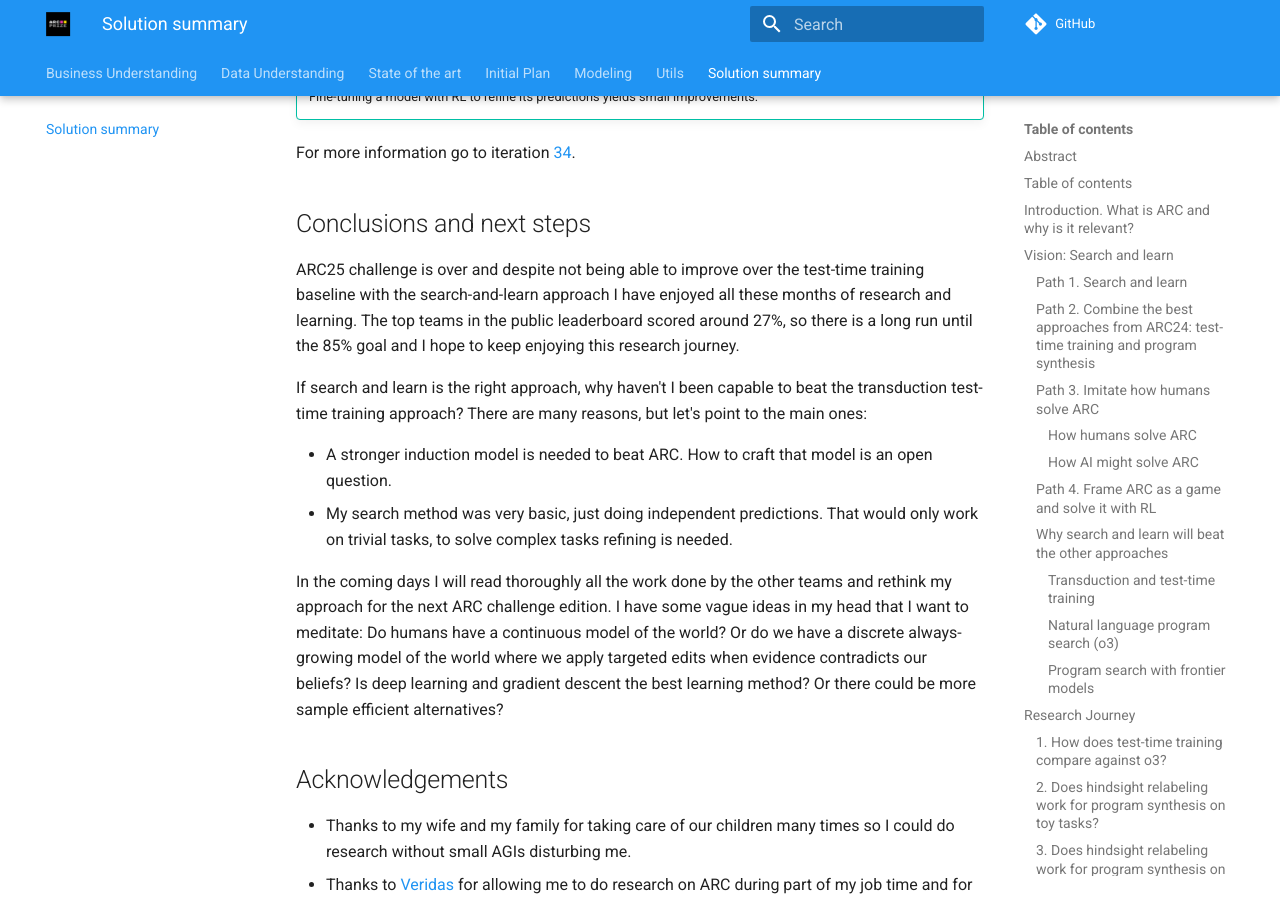
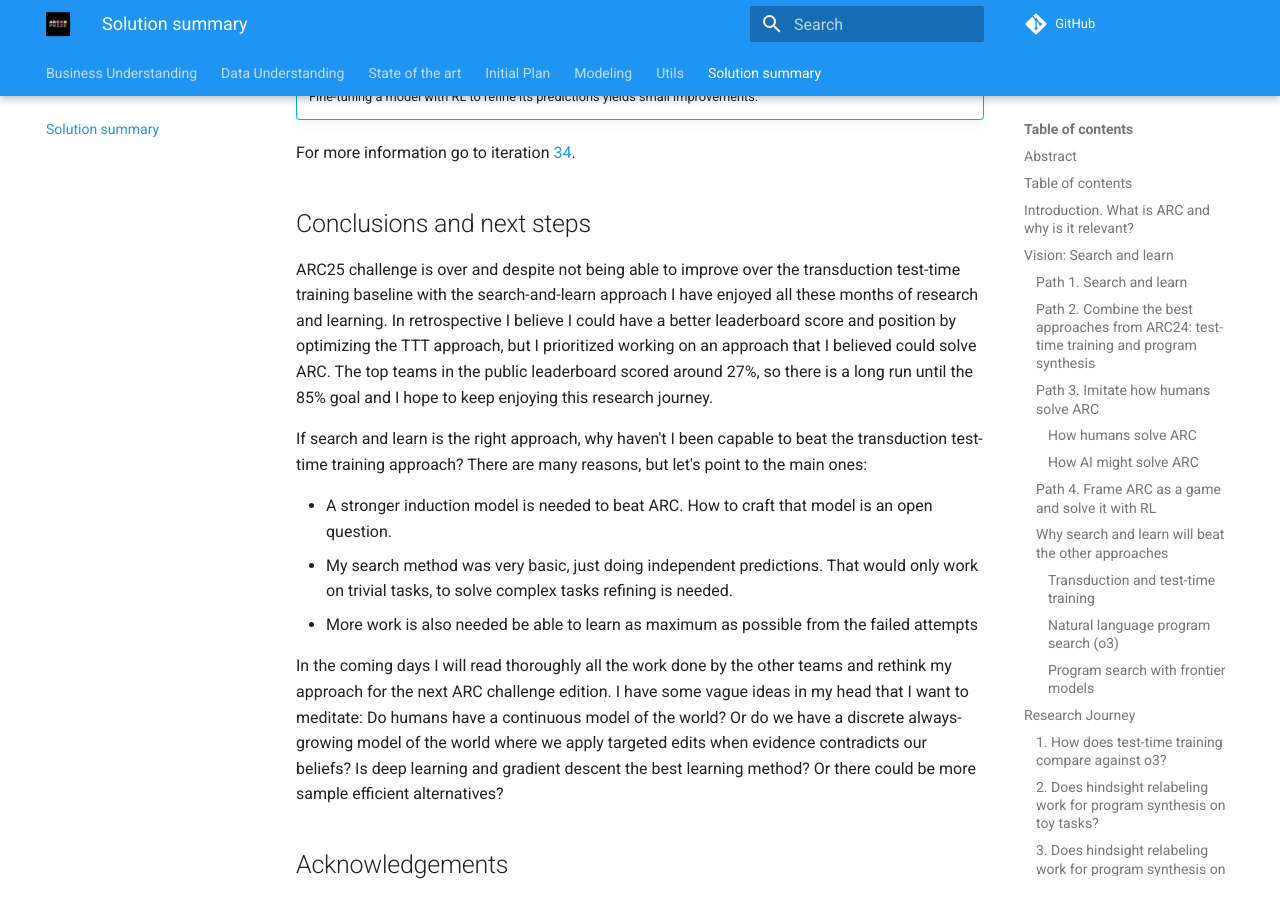
Before and after one commit to ironbar/arc25, an MkDocs documentation site: the page built from docs/05_Solution_Summary.md, in a window 1280 px wide and 900 px high, scrolled down 18696 px. Built offline with MkDocs 1.6.1 and Material for MkDocs 9.7.7, drawn with Linux system fonts in a browser that asks for light colours; comment, search, counter and statistics services are not loaded.

Commit message:
updated conclusions

```diff
--- a/docs/05_Solution_Summary.md
+++ b/docs/05_Solution_Summary.md
@@ -643,8 +643,10 @@ For more information go to iteration [34](modeling/Iteration_34_multi-turn_rl.md
 
 ## Conclusions and next steps
 
-ARC25 challenge is over and despite not being able to improve over the test-time training baseline
-with the search-and-learn approach I have enjoyed all these months of research and learning. The top
+ARC25 challenge is over and despite not being able to improve over the transduction test-time training baseline
+with the search-and-learn approach I have enjoyed all these months of research and learning. In retrospective
+I believe I could have a better leaderboard score and position by optimizing the TTT approach, but I prioritized
+working on an approach that I believed could solve ARC. The top
 teams in the public leaderboard scored around 27%, so there is a long run until the 85% goal and I
 hope to keep enjoying this research journey.
 
@@ -654,6 +656,7 @@ test-time training approach? There are many reasons, but let's point to the main
 - A stronger induction model is needed to beat ARC. How to craft that model is an open question.
 - My search method was very basic, just doing independent predictions. That would only work on trivial
   tasks, to solve complex tasks refining is needed.
+- More work is also needed be able to learn as maximum as possible from the failed attempts
 
 In the coming days I will read thoroughly all the work done by the other teams and rethink my approach
 for the next ARC challenge edition. I have some vague ideas in my head that I want to meditate: Do humans have a continuous model of the world? Or do we have a discrete always-growing model of the world where we apply targeted edits when evidence contradicts our beliefs? Is deep learning and gradient descent the best learning method? Or there could be more sample efficient alternatives?
```
